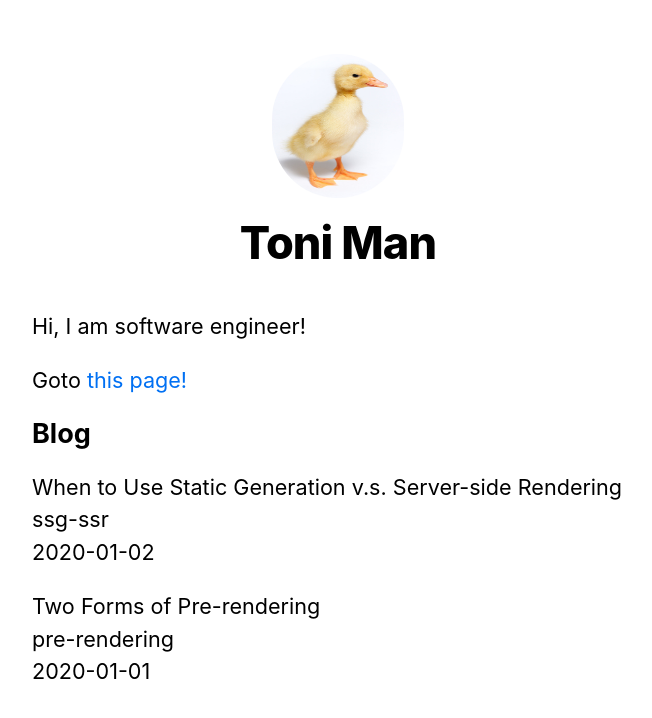
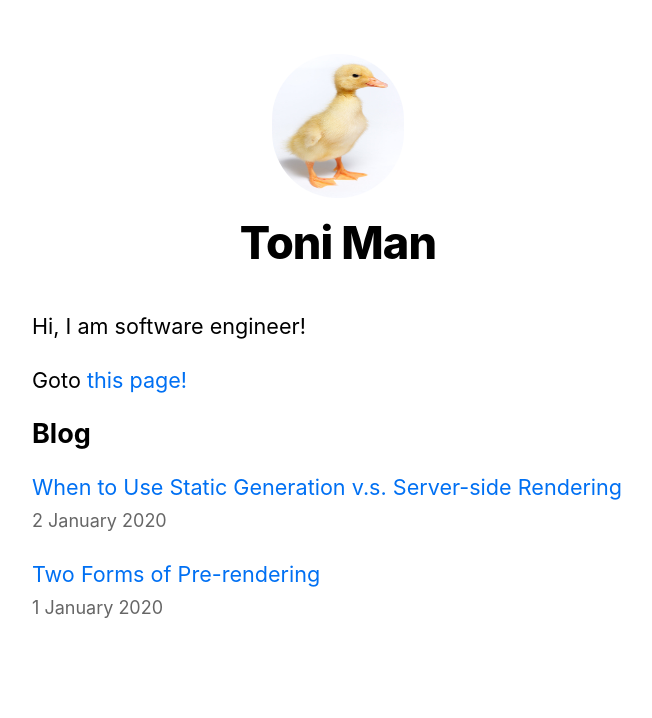
Before and after one commit to oktrifianto/Nextjs-Blog, a Next.js app: page / in a window 1280 px wide. Shown: the top 718 px of the page, without its empty margins (302-954 px from the left). Built offline with nearby package versions, Linux system fonts and the light colour scheme.

Commit message:
Update: add link for post in the homepages

```diff
--- a/pages/index.js
+++ b/pages/index.js
@@ -2,6 +2,7 @@
 import Layout, { siteTitle } from '../components/layout'
 import utilStyles from '../styles/utils.module.css'
 import Link from 'next/link'
+import Date from '../components/date'
 import { getSortedPostsData } from '../lib/posts'
 
 export async function getStaticProps() {
@@ -30,11 +31,13 @@
         <ul className={utilStyles.list}>
           {allPostsData.map(({ id, date, title }) => (
             <li className={utilStyles.listItem} key={id}>
-              {title}
+              <Link href={`/posts/${id}`}>
+                <a>{title}</a>
+              </Link>
               <br />
-              {id}
-              <br />
-              {date}
+              <small className={utilStyles.lightText}>
+                <Date dateString={date} />
+              </small>
             </li>
           ))}
         </ul>
```
